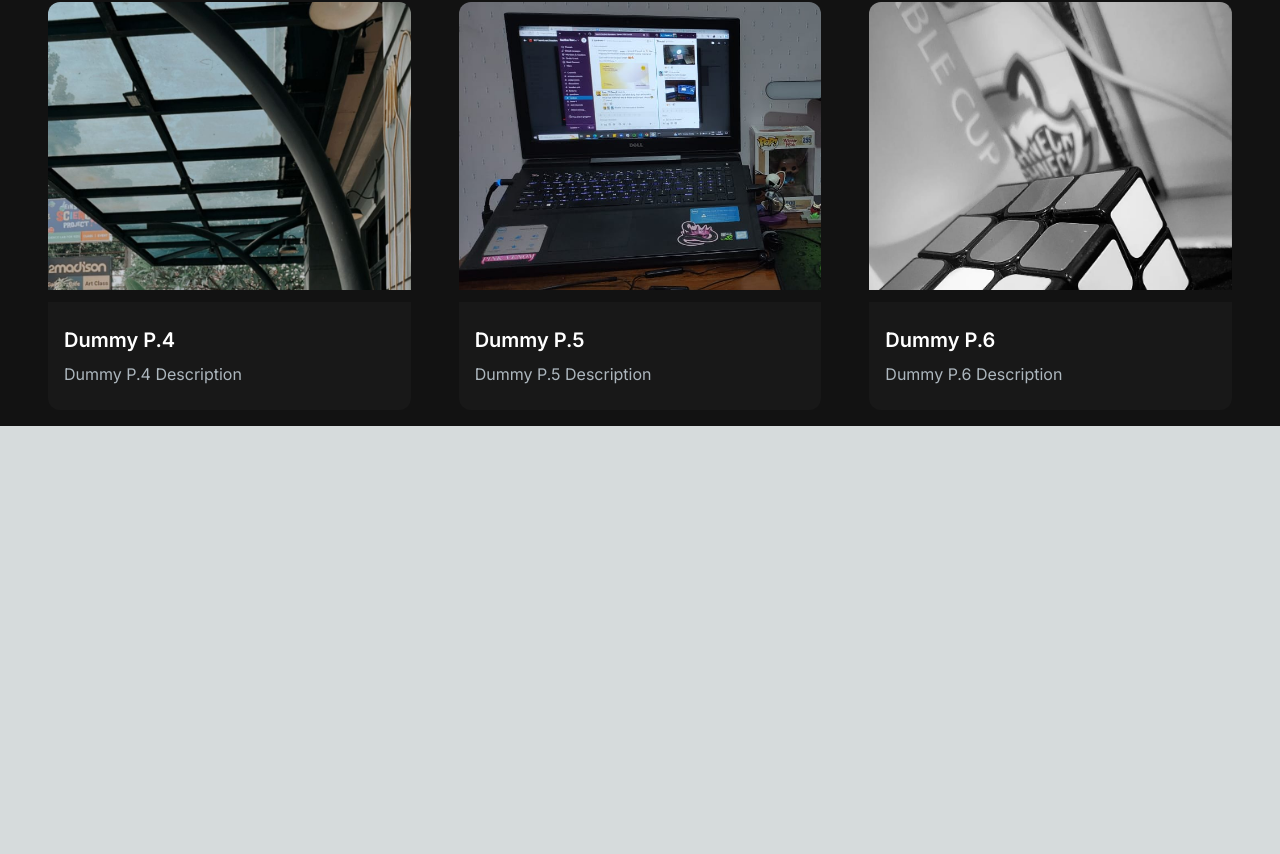
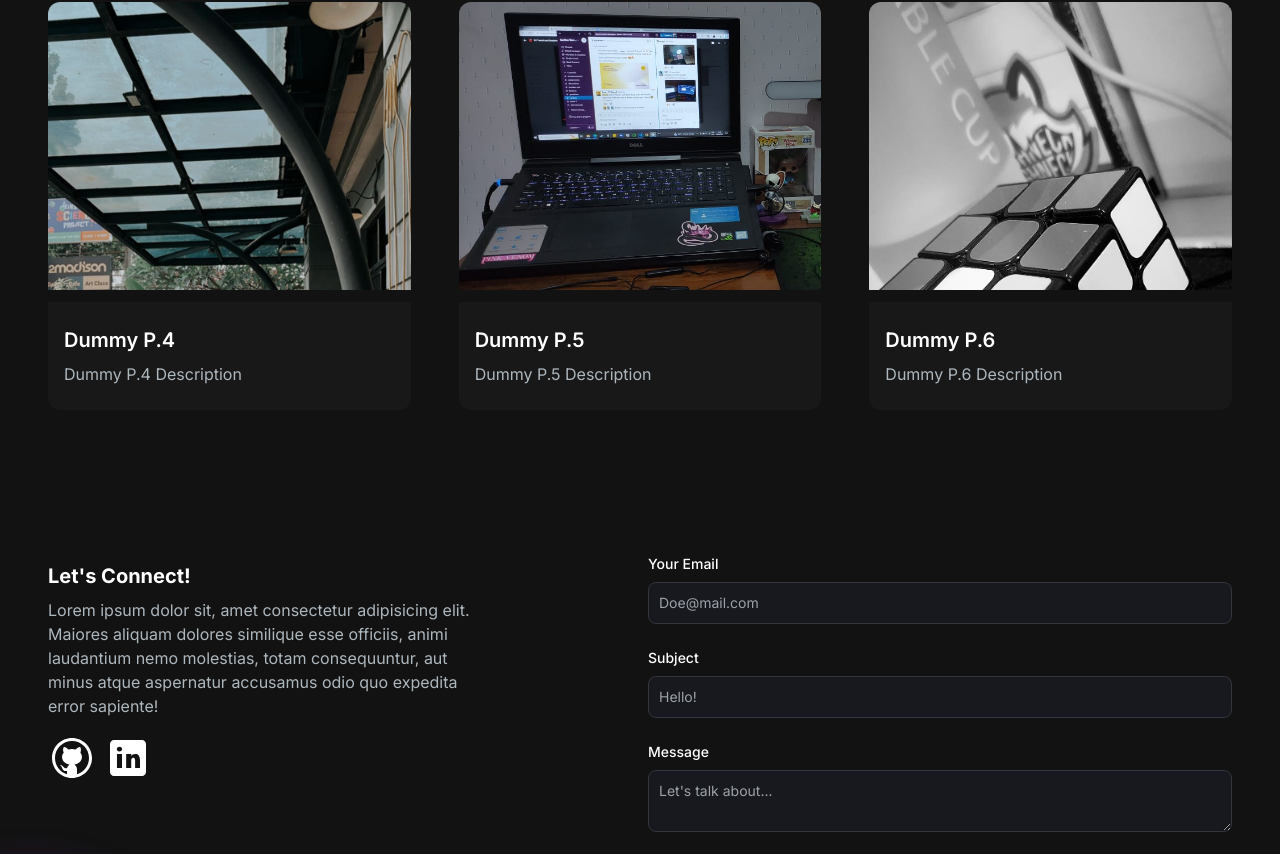
Before and after one commit to SherinOlivia/bioWeb, a Next.js app: page / in a window 1280 px wide. Shown: the part 1941-2795 px from the top of the page. Before the commit the page ends 2367 px from the top, so only its background shows below. Built offline with nearby package versions, Linux system fonts and the light colour scheme.

Commit message:
feat: added contact section to page

```diff
--- a/src/app/page.tsx
+++ b/src/app/page.tsx
@@ -3,6 +3,7 @@ import HeroSection from "./components/HeroSection";
 import Navbar from "./components/Navbar";
 import AboutSection from "./components/AboutSection";
 import ProjectsSection from "./components/ProjectsSection";
+import ContactSection from "./components/ContactSection";
 
 export default function Home() {
   return  (
@@ -13,6 +14,7 @@ export default function Home() {
         <br></br>
         <AboutSection />
         <ProjectsSection />
+        <ContactSection />
       </div>
     </main>
   )
```
